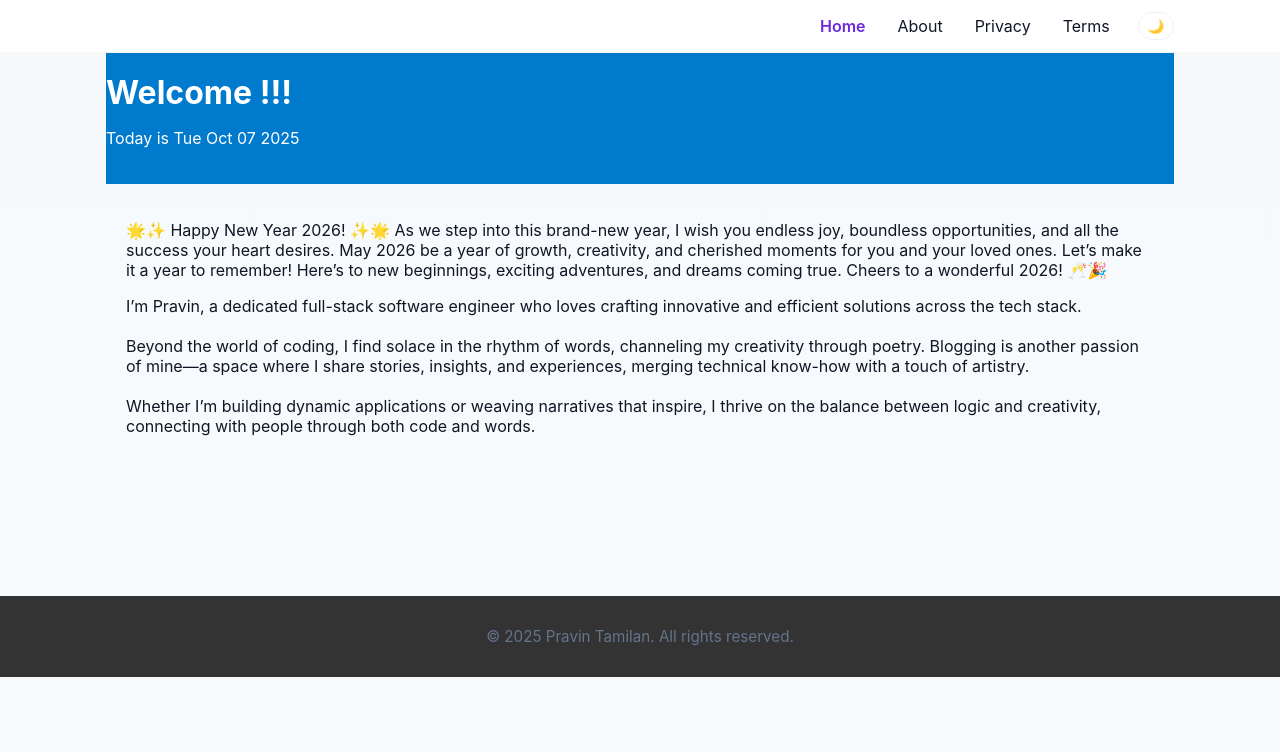
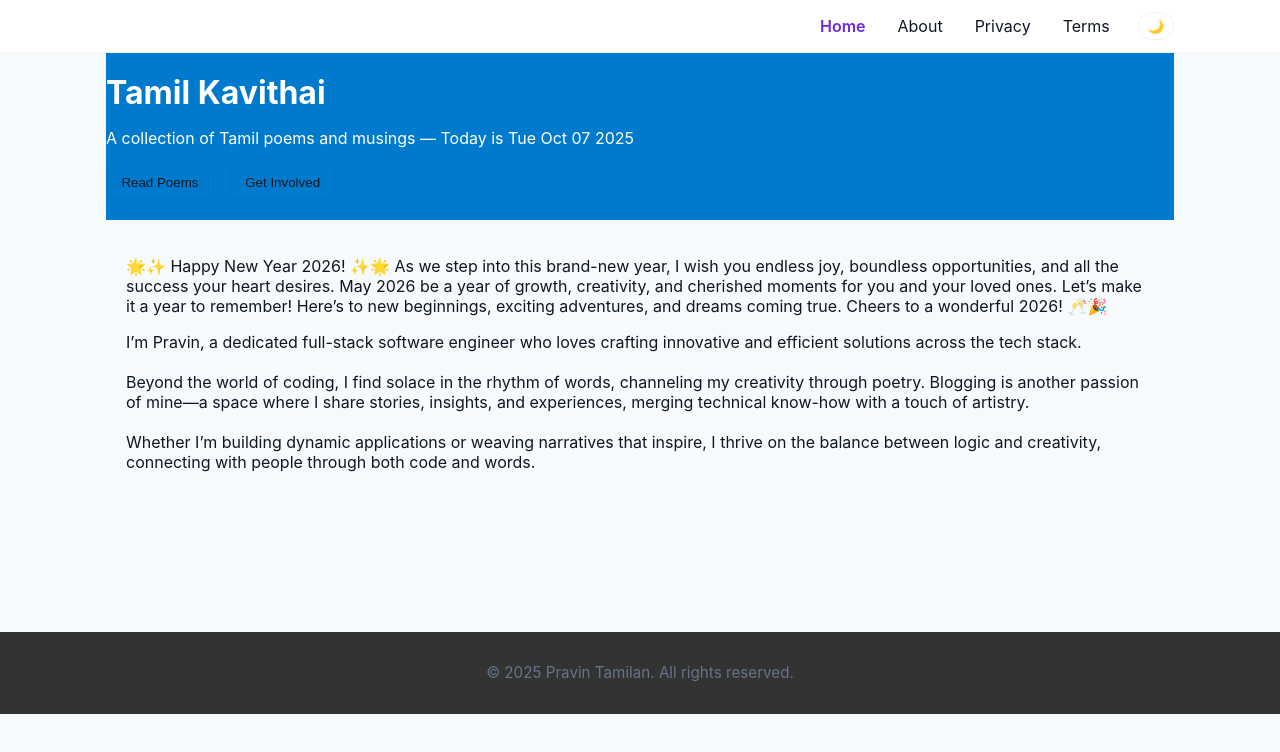
Before and after one commit to apravint/website, an Angular app: page /home in a window 1280 px wide. Shown: the top 752 px of the page. Built offline with nearby package versions, Linux system fonts and the light colour scheme.

Commit message:
feat(home): update hero to Tamil Kavithai heading and add action buttons; fix failing spec

```diff
--- a/src/app/home/home.component.html
+++ b/src/app/home/home.component.html
@@ -1,7 +1,11 @@
 <section class="container mt-4">
- <header>
-    <h1>Welcome !!!</h1>
-    <p>Today is {{ today }}</p>
+  <header class="hero">
+    <h1>Tamil Kavithai</h1>
+    <p class="lead">A collection of Tamil poems and musings — Today is {{ today }}</p>
+    <div class="actions">
+      <button class="btn">Read Poems</button>
+      <button class="btn">Get Involved</button>
+    </div>
   </header>
 
 <section>
@@ -31,6 +35,6 @@ Here’s to new beginnings, exciting adventures, and dreams coming true. Cheers
       <br>
 
       <div class="centered">
-        <div class="greeting" *ngIf="showGreeting">🎉 Happy New Year 2025! 🎉</div>
+        <div class="greeting" *ngIf="showGreeting">🎉 Happy New Year 2026! 🎉</div>
       </div>
 </section>
```
